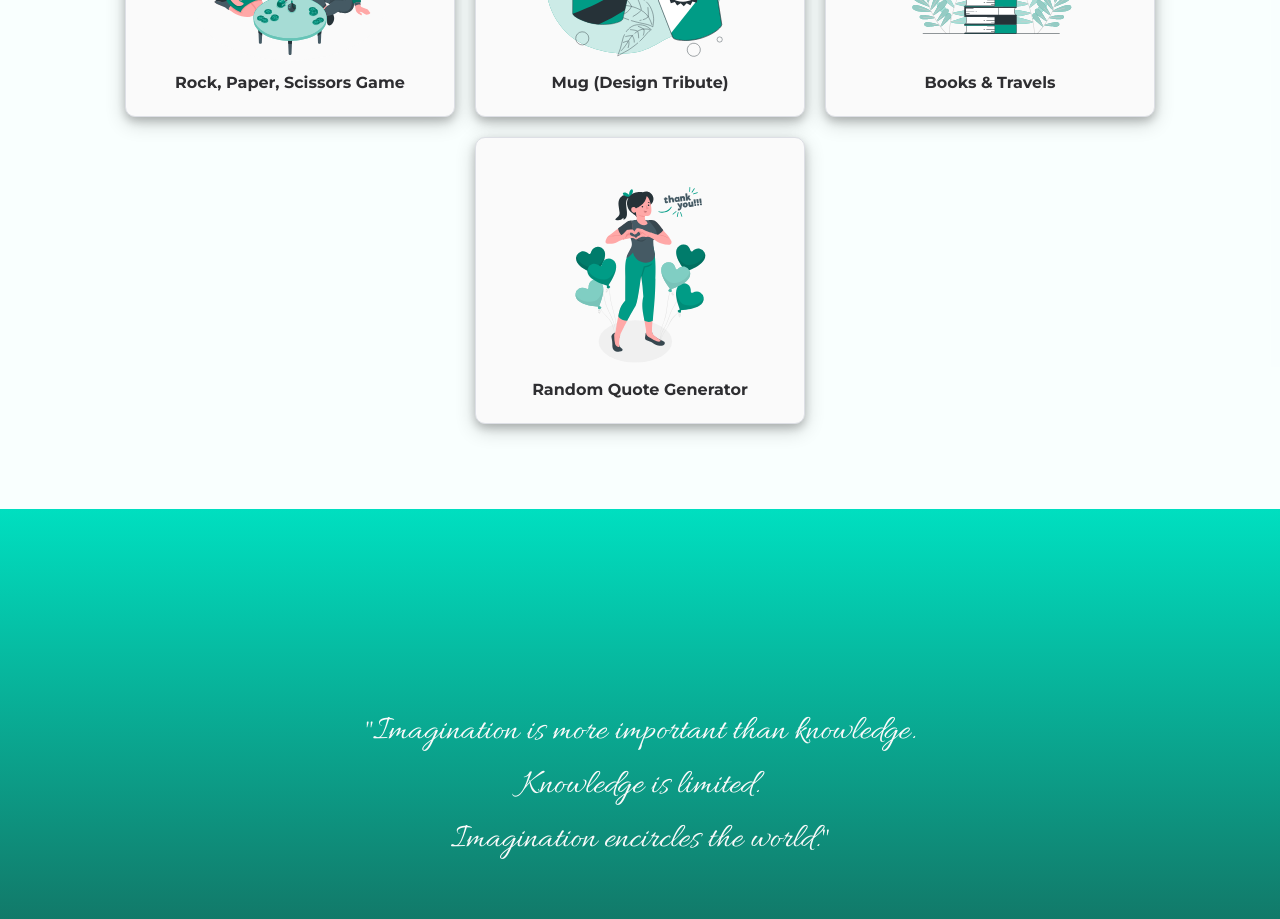
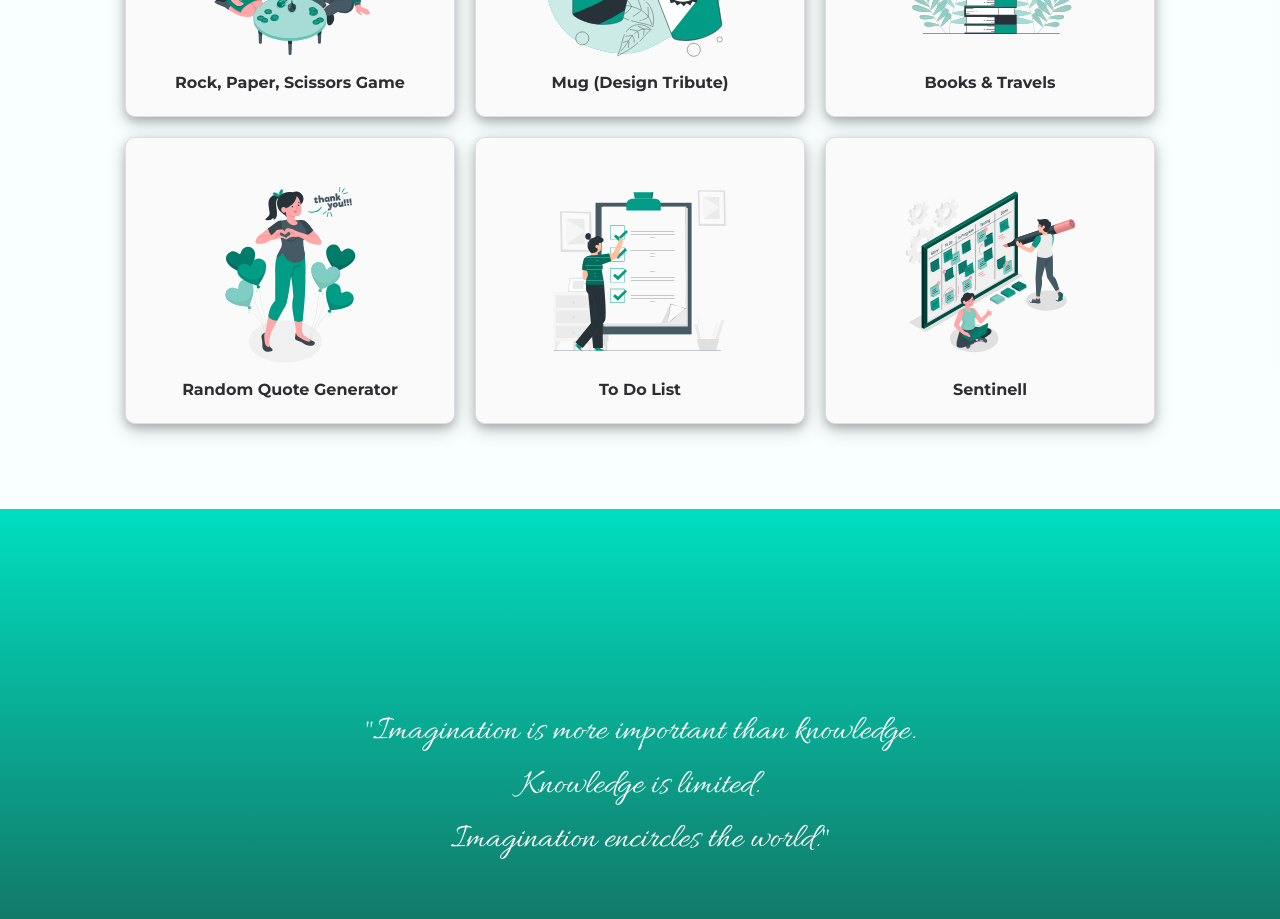
Before and after one commit to Luzyla/luzyla.dev, a React (Create React App) app: page / in a window 1280 px wide. Shown: the part 1920-2839 px from the top of the page. Built offline with nearby package versions, Linux system fonts and the light colour scheme; some icons are missing.

Commit message:
Update projects

```diff
--- a/src/components/Proyectos/index.js
+++ b/src/components/Proyectos/index.js
@@ -6,7 +6,7 @@ import { Link } from "../Link";
 const initProjectList = [
   {
     id: 1,
-    link: "http://luzyla.github.io/proyecto-2-tienda-viajes/",
+    link: "https://store.luzyla.dev/",
     dataName: "js",
     imageUrl: "./images/ecommerce.svg",
     altText: "Travel E-commerce",
@@ -22,7 +22,7 @@ const initProjectList = [
   },
   {
     id: 3,
-    link: "http://luzyla.github.io/proyecto-5-marvel-comics/",
+    link: "https://comics.luzyla.dev/",
     dataName: "js",
     imageUrl: "./images/comics.svg",
     altText: "Comic Search (Marvel API)",
@@ -38,8 +38,8 @@ const initProjectList = [
   },
   {
     id: 5,
-    link: "https://luzyla.github.io/mytree/",
-    dataName: "html",
+    link: "https://mytree.luzyla.dev/",
+    dataName: "html", // migrar a reactd
     imageUrl: "./images/social-tree.svg",
     altText: "MyTree (Link-in-Bio Tool)",
     txtContent: "MyTree Tool",
@@ -54,7 +54,7 @@ const initProjectList = [
   },
   {
     id: 7,
-    link: "https://luzyla.github.io/piedraPapelTijera/",
+    link: "https://game-rps.luzyla.dev/",
     dataName: "js",
     imageUrl: "./images/hands-play.svg",
     altText: "Rock, Paper, Scissors Game",
@@ -62,7 +62,7 @@ const initProjectList = [
   },
   {
     id: 8,
-    link: "https://luzyla.github.io/mug/",
+    link: "https://mug.luzyla.dev/",
     dataName: "html",
     imageUrl: "./images/mug.svg",
     altText: "Mug (Design Tribute)",
@@ -70,7 +70,7 @@ const initProjectList = [
   },
   {
     id: 9,
-    link: "https://luzyla.github.io/librosyviajes-all/",
+    link: "https://booksandtrips.luzyla.dev/",
     dataName: "html",
     imageUrl: "./images/book-lover.svg",
     altText: "Books & Travels",
@@ -78,12 +78,29 @@ const initProjectList = [
   },
   {
     id: 10,
-    link: "https://nleats-surprise.netlify.app/",
+    link: "https://quotes.luzyla.dev/",
     dataName: "js",
     imageUrl: "./images/thank-you.svg",
     altText: "Random Quote Generator",
     txtContent: "Random Quote Generator",
+  },
+  {
+    id: 11,
+    link: "https://luzyla.github.io/todomachine-react-platzi/",
+    dataName: "react",
+    imageUrl: "./images/projects/Checklist-pana.svg",
+    altText: "ToDo List Machine",
+    txtContent: "To Do List",
+  },
+  {
+    id: 12,
+    link: "https://sentinel-luzyladev.vercel.app/",
+    dataName: "react",
+    imageUrl: "./images/projects/Sentinell.svg",
+    altText: "Sentinell",
+    txtContent: "Sentinell",
   }
+
 ];
 
 export function Proyectos() {
```
Also changed, not shown: public/images/projects/Checklist-pana.svg (added), public/images/projects/Sentinell.svg (added).
